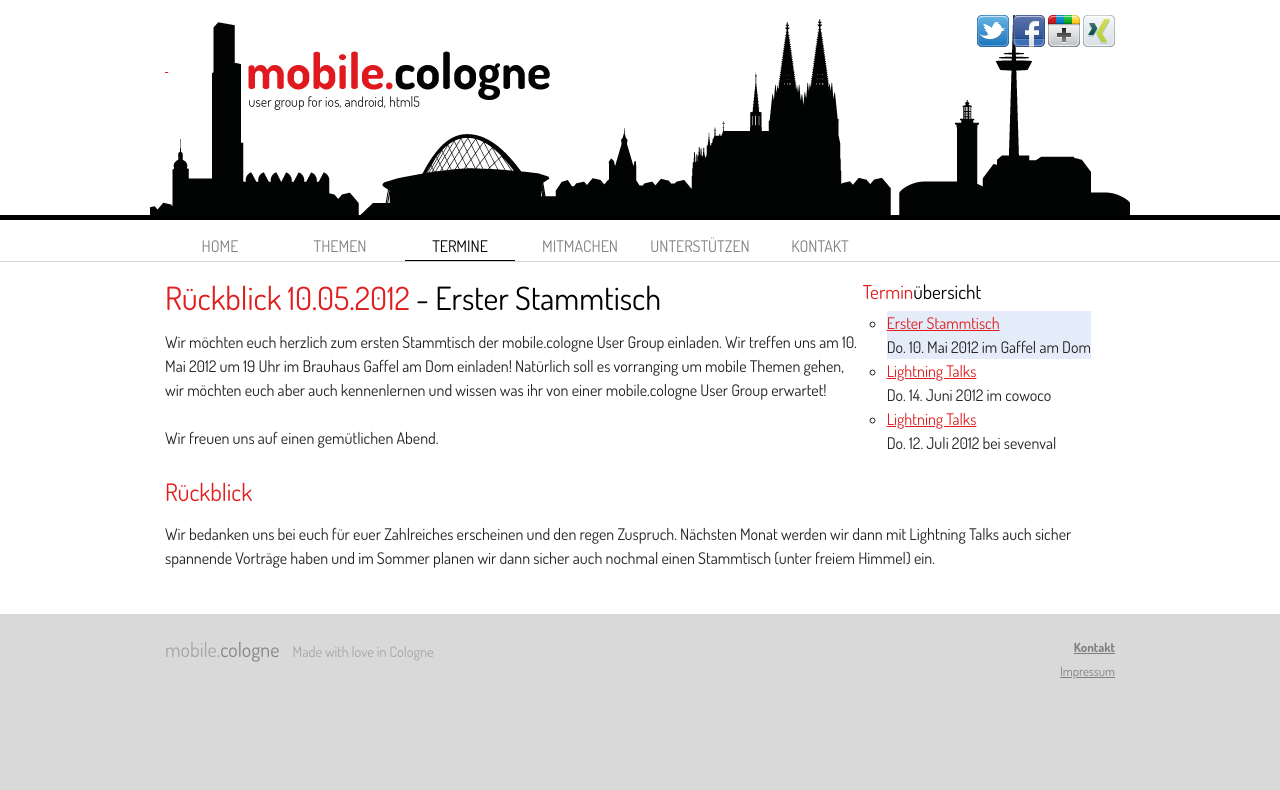
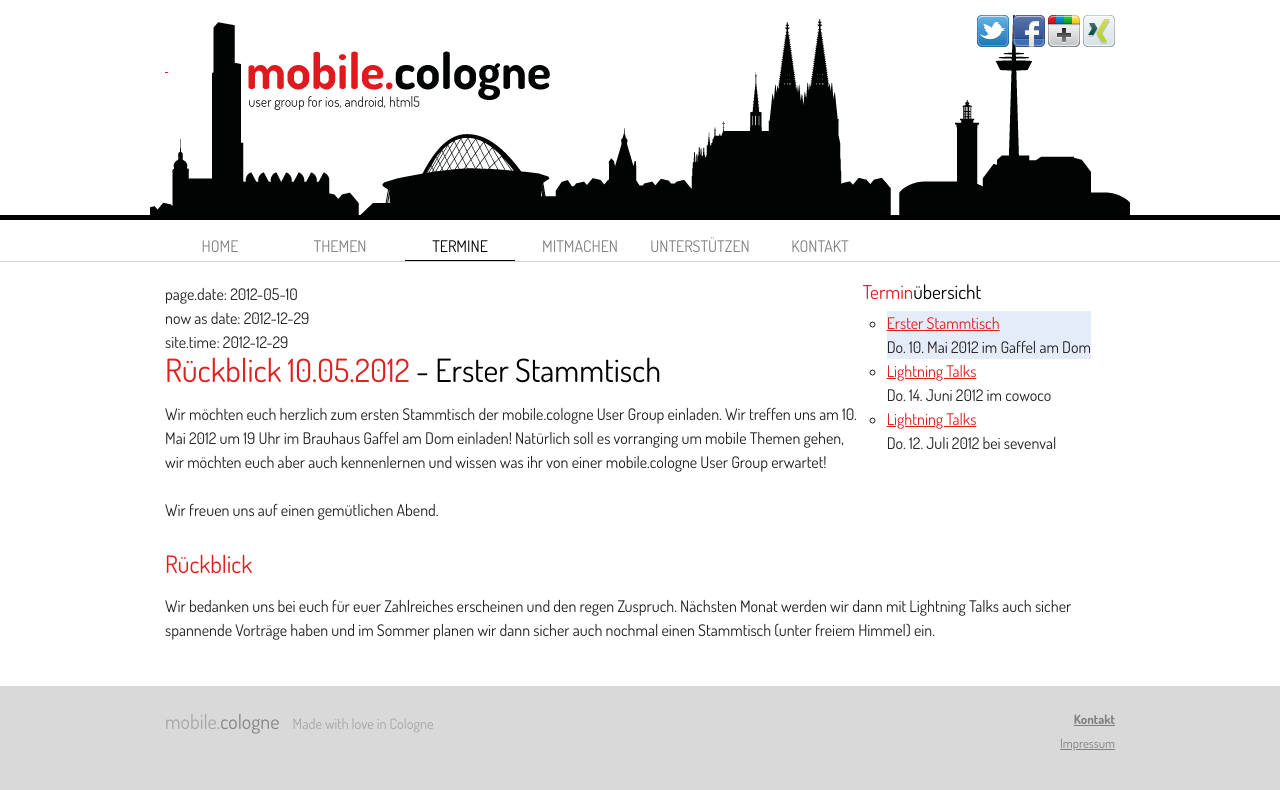
Before and after one commit to mobilecgn/mobilecgn.github.com, a Jekyll site: the page built from _posts/2012/2012-05-10-erster-stammtisch.html, in a window 1280 px wide. Shown: the top 790 px of the page. Built offline with Jekyll 4.4.1, drawn with Linux system fonts in a browser that asks for light colours.

Commit message:
Try to fix error with the github rendering. Doesn't happend locally.

```diff
--- a/_layouts/post.html
+++ b/_layouts/post.html
@@ -9,11 +9,22 @@
 			{% include _sidebar_surrounding_events.html %}
 		</div>
 
+
+		page.date:
+		{{ page.date | date: '%Y-%m-%d' }}
+		<br/>
+		now as date:
+		{{ 'now' | date: '%Y-%m-%d' }}
+		<br/>
+		site.time:
+		{{ site.time | date: '%Y-%m-%d' }}
+		<br/>
+
 		<div>
-			{% assign pageDateString = page.date | date: '%Y-%m-%d' | escape %}
-			{% assign nowDateString = 'now' | date: '%Y-%m-%d' | escape %}
+			{% assign pageDateString = page.date | date: '%Y-%m-%d' %}
+			{% assign siteTimeString = site.time | date: '%Y-%m-%d' %}
 
-			{% if pageDateString < nowDateString %}
+			{% if pageDateString < siteTimeString %}
 			<h1>Rückblick {{ page.date | date: "%d.%m.%Y" }} <span class="loud">- {{ page.title }}</span></h1>
 			{% else %}
 			<h1>{{ page.date | date: "%d.%m.%Y" }} <span class="loud">- {{ page.title }}</span></h1>
```
